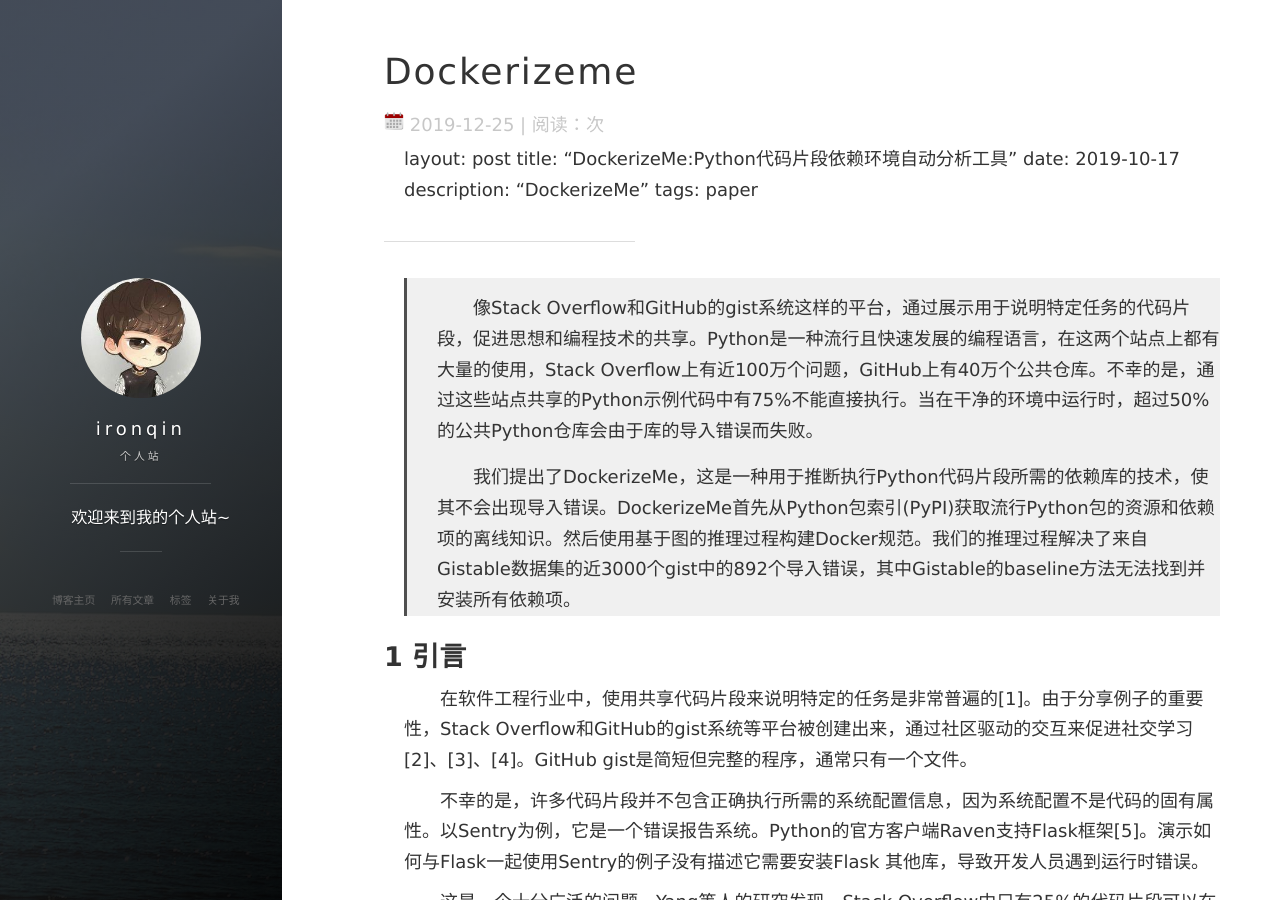
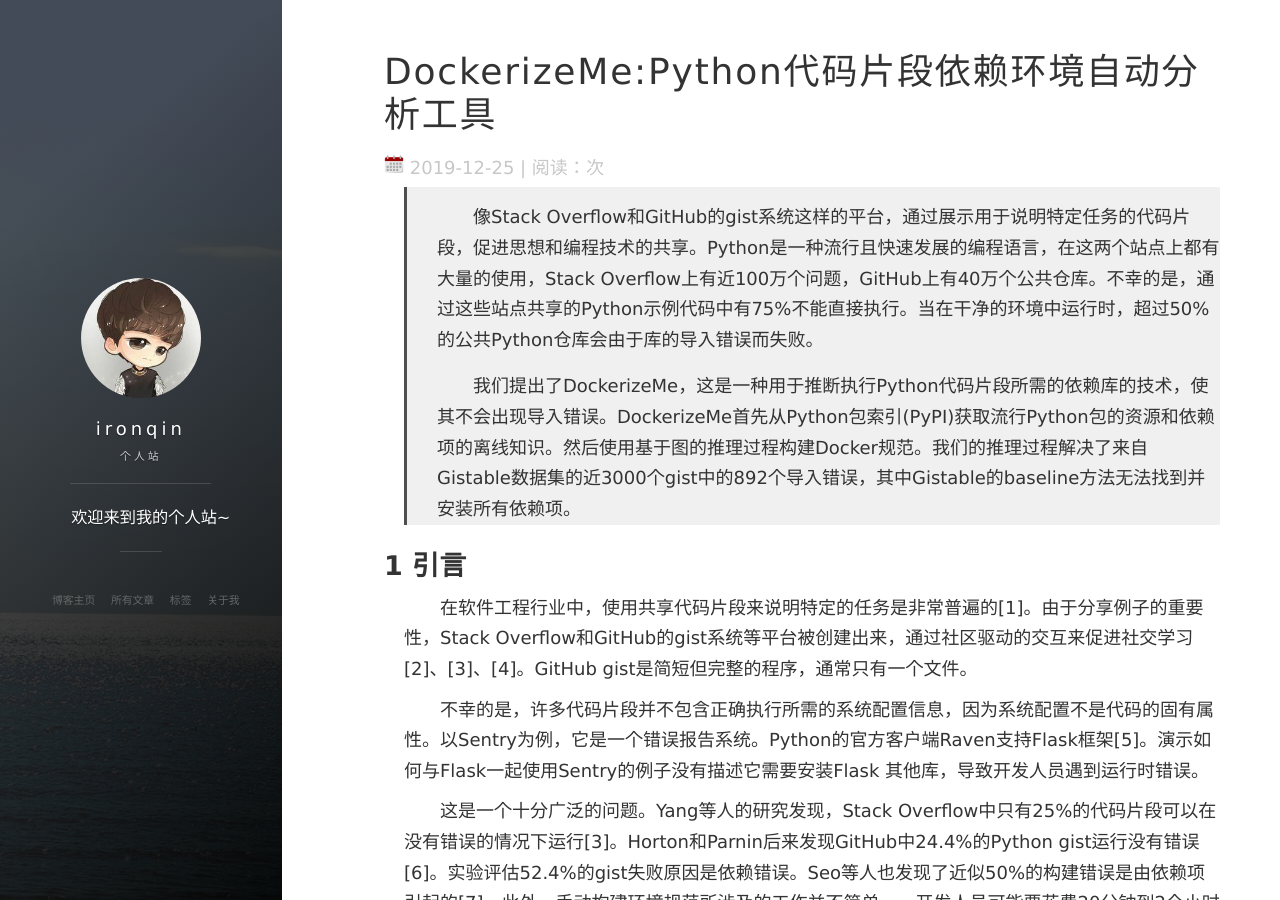
Before and after one commit to qwbjtu2015/ironqin.github.io, a Jekyll site: the page built from _posts/2019-12-25-DockerizeMe.md, in a window 1280 px wide and 900 px high. Built offline with Jekyll 4.4.1, drawn with Linux system fonts in a browser that asks for light colours; nearby versions of some CDN libraries; our own code applies the rules of GitHub Pages for plain Markdown files; comment, search, counter and statistics services are not loaded.

Commit message:
Update 2019-12-25-DockerizeMe.md

```diff
--- a/_posts/2019-12-25-DockerizeMe.md
+++ b/_posts/2019-12-25-DockerizeMe.md
@@ -1,8 +1,9 @@
+---
 layout: post
 title: "DockerizeMe:Python代码片段依赖环境自动分析工具"
-date: 2019-10-17
+date: 2019-12-25
 description: "DockerizeMe"
-tags: paper
+tags: 依赖分析
 
 ---
 
```
